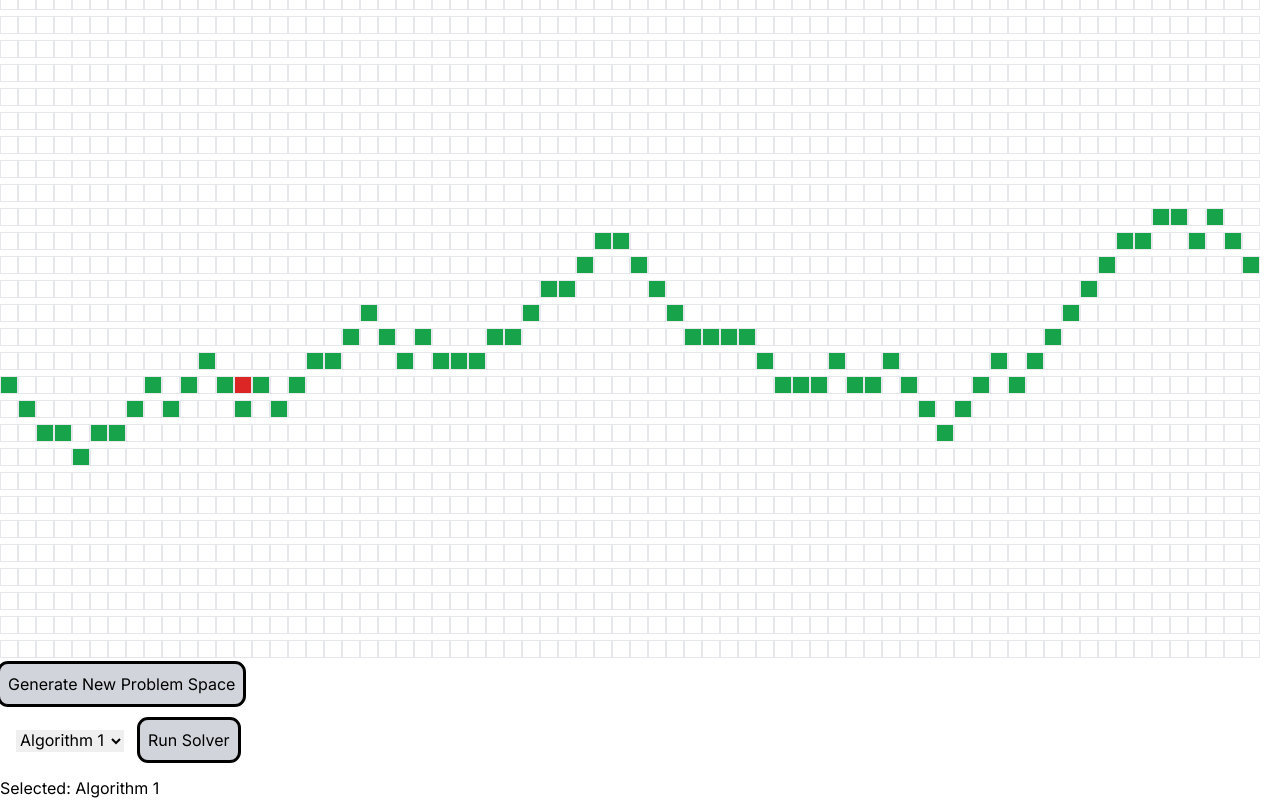
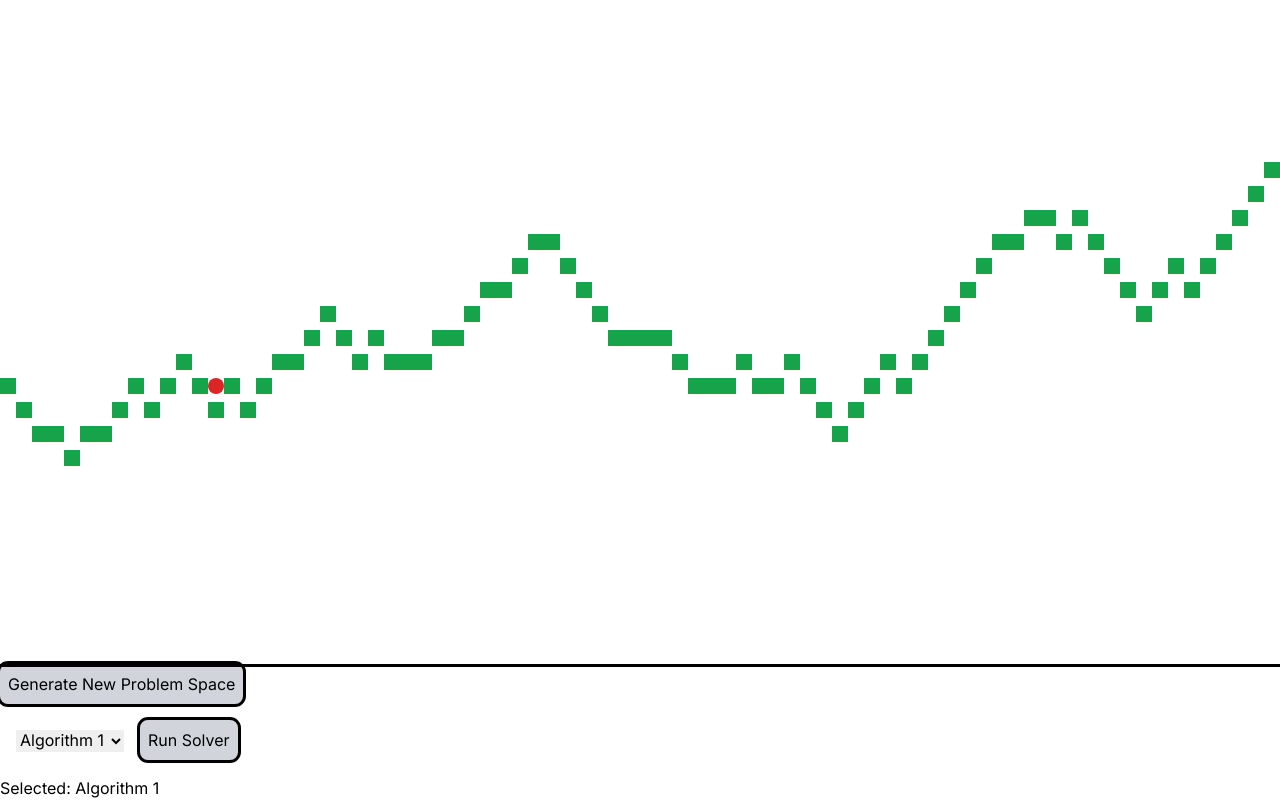
Before and after one commit to fjensen21/algorithm-demo, a Next.js app: page / in a window 1280 px wide. Both pictures are taken after a click on the button "Run Solver". Shown: the part 108-908 px from the top of the page. Built offline with nearby package versions, Linux system fonts and the light colour scheme.

Commit message:
Updated Grid UI to circle agent and no outlines on Boxes

```diff
--- a/src/components/Grid.tsx
+++ b/src/components/Grid.tsx
@@ -10,16 +10,18 @@ interface BoxProps {
 
 const Box: React.FC<BoxProps> = ({ boxType }) => {
   if (boxType == 0) {
-    return <div className="border inline-block p-2 w-2 h-2"></div>;
+    return <div className="inline-block p-2 w-2 h-2"></div>;
   } else if (boxType == 1) {
-    return <div className="border inline-block p-2 w-2 h-2 bg-green-600"></div>;
+    return <div className="inline-block p-2 w-2 h-2 bg-green-600"></div>;
   }
-  return <div className="border inline-block p-2 w-2 h-2 bg-red-600"></div>;
+  return (
+    <div className="inline-block p-2 w-2 h-2 bg-red-600 rounded-full"></div>
+  );
 };
 
 const Grid: React.FC<GridProps> = ({ arrayData }) => {
   return (
-    <div className="max-w-full overflow-auto whitespace-nowrap">
+    <div className="outline max-w-full overflow-auto whitespace-nowrap">
       {arrayData.map((row: GridSquare[], rowIndex: number) => (
         <div key={rowIndex} className="block">
           {row.map((item: GridSquare, colIndex: number) => (
--- a/src/lib/grid.ts
+++ b/src/lib/grid.ts
@@ -4,7 +4,7 @@ type Direction = "right" | "left";
 
 class Grid {
   public static readonly defaultRows = 30;
-  public static readonly defaultCols = 70;
+  public static readonly defaultCols = 80;
   public grid: GridSquare[][];
   private agentPosition: { row: number | null; col: number | null } = {
     row: null,
```
